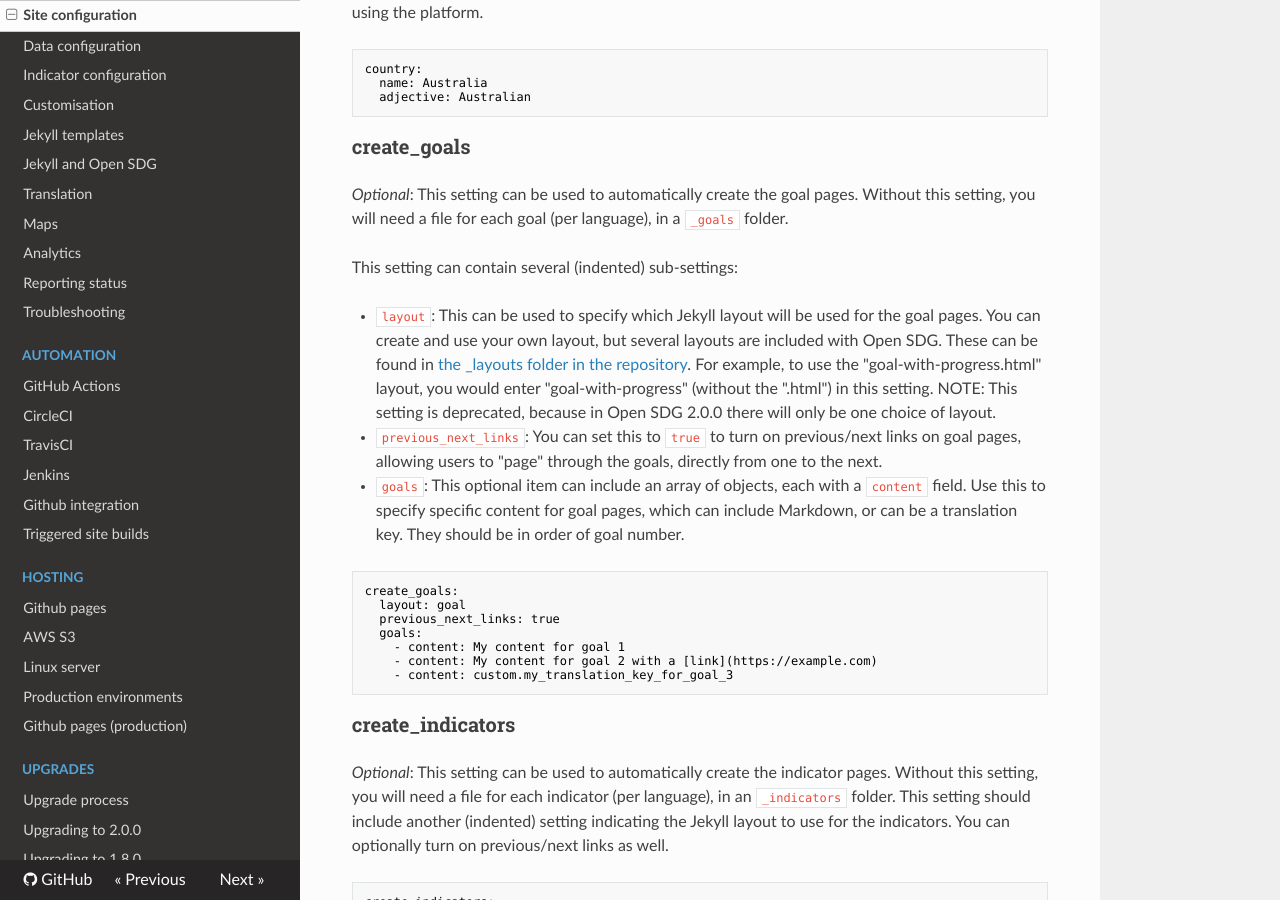
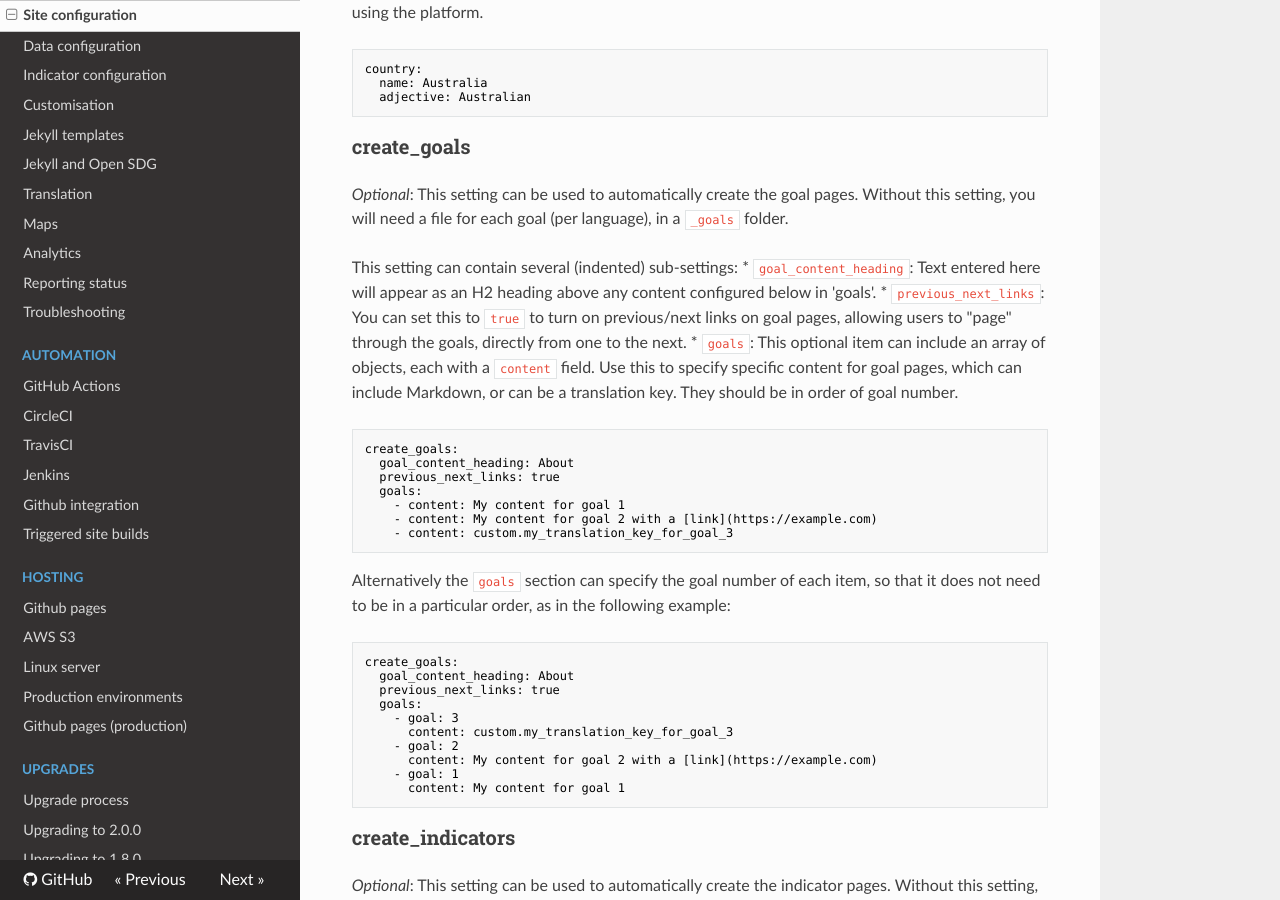
Before and after one commit to open-sdg/open-sdg, an MkDocs documentation site: the page built from docs/configuration.md, in a window 1280 px wide and 900 px high, scrolled down 2935 px. Built offline with MkDocs 1.6.1, drawn with Linux system fonts in a browser that asks for light colours; nearby versions of some CDN libraries; some of the changed text lies outside the part shown.

Commit message:
Docs updates

````diff
--- a/docs/configuration.md
+++ b/docs/configuration.md
@@ -128,19 +128,33 @@ country:
 _Optional_: This setting can be used to automatically create the goal pages. Without this setting, you will need a file for each goal (per language), in a `_goals` folder.
 
 This setting can contain several (indented) sub-settings:
-
-* `layout`: This can be used to specify which Jekyll layout will be used for the goal pages. You can create and use your own layout, but several layouts are included with Open SDG. These can be found in [the _layouts folder in the repository](https://github.com/open-sdg/open-sdg/tree/master/_layouts). For example, to use the "goal-with-progress.html" layout, you would enter "goal-with-progress" (without the ".html") in this setting. NOTE: This setting is deprecated, because in Open SDG 2.0.0 there will only be one choice of layout.
+* `goal_content_heading`: Text entered here will appear as an H2 heading above any content configured below in 'goals'.
 * `previous_next_links`: You can set this to `true` to turn on previous/next links on goal pages, allowing users to "page" through the goals, directly from one to the next.
 * `goals`: This optional item can include an array of objects, each with a `content` field. Use this to specify specific content for goal pages, which can include Markdown, or can be a translation key. They should be in order of goal number.
 
 ```nohighlight
 create_goals:
-  layout: goal
+  goal_content_heading: About
   previous_next_links: true
   goals:
     - content: My content for goal 1
     - content: My content for goal 2 with a [link](https://example.com)
     - content: custom.my_translation_key_for_goal_3
+```
+
+Alternatively the `goals` section can specify the goal number of each item, so that it does not need to be in a particular order, as in the following example:
+
+```nohighlight
+create_goals:
+  goal_content_heading: About
+  previous_next_links: true
+  goals:
+    - goal: 3
+      content: custom.my_translation_key_for_goal_3
+    - goal: 2
+      content: My content for goal 2 with a [link](https://example.com)
+    - goal: 1
+      content: My content for goal 1
 ```
 
 ### create_indicators
@@ -793,6 +807,7 @@ plugins:
 _Optional_: This setting controls certain aspects of the progress status functionality. The available settings are:
 
 * `status_heading`: Controls the heading that describes the progress status, whenever it appears.
+* `status_help`: Controls the help text that displays as a header above the progress column. This should describe what the progress types are intended to convey. This defaults to: "How are we doing against the 2030 targets?"
 * `status_types`: A list of progress status types to use. Each item should have these settings:
     * `value`: The value of the status type, as it is set in the indicator configuration (eg, 'target_achieved').
     * `label`: The human-readable label for the status type. Can be a translation key (eg, 'status.target_achieved').
@@ -803,7 +818,8 @@ Here is an example of using these settings:
 
 ```yaml
 progress_status:
-    status_heading: heading goes here
+    status_heading: Status heading
+    status_help: Status help text
     status_types:
       - value: not_available
         label: status.progress_not_available
````
